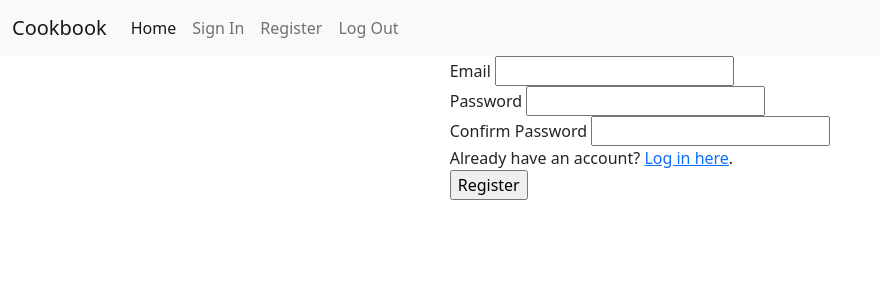
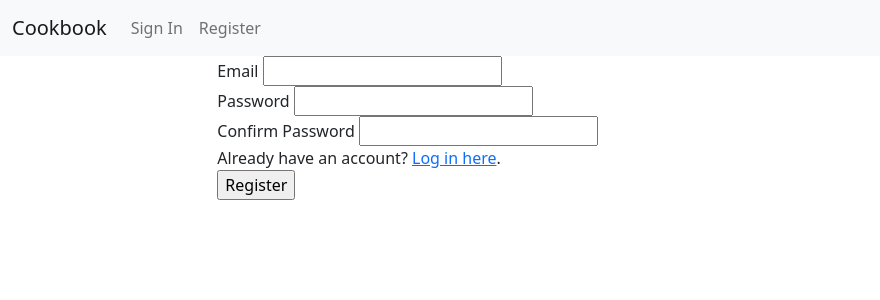
Before and after one commit to Omgyd/Dinner-Tracker, a Flask app: page /register in a window 1280 px wide. Shown: the top 300 px of the page, without its empty margins (0-880 px from the left). Run offline with Flask 2, Linux system fonts and the light colour scheme.

Commit message:
added styling and updated index and layout pages

```diff
--- a/app/mongo.py
+++ b/app/mongo.py
@@ -5,7 +5,7 @@ import datetime as dt
 from flask import redirect, render_template, flash, url_for, session
 from dotenv import load_dotenv
 
-# from .models import User
+from .models import User
 from passlib.hash import pbkdf2_sha256
 from dataclasses import asdict
 
--- a/app/static/css/styles.css
+++ b/app/static/css/styles.css
@@ -1,11 +1,7 @@
-meter{
-  width:100px;
+h3 {
+  margin: 0;
+  display: inline-block;
 }
-span{
+button {
+  margin-left: auto;
 }
-span::after {
- content : attr(data-value);
- top:0px;
- left:-70px;
- position:relative;
-}
--- a/app/templates/layout.html
+++ b/app/templates/layout.html
@@ -17,23 +17,26 @@
       </button>
       <div class="collapse navbar-collapse" id="navbarNavAltMarkup">
         <div class="navbar-nav">
+          {% if session.get('email') %}
           <a class="nav-link active" aria-current="page" href="{{ url_for('index') }}">Home</a>
+          <a class="nav-link" href="{{ url_for('logout') }}">Log Out</a>
+          {% else %}
           <a class="nav-link" href="{{ url_for('login') }}">Sign In</a>
           <a class="nav-link" href="{{ url_for('register') }}">Register</a>
-          <a class="nav-link" href="{{ url_for('logout') }}">Log Out</a>
+          {% endif %}
         </div>
       </div>
     </div>
   </nav>
 <body>
-
-    <div class="d-flex flex-column align-items-center">
+  <div class="row">
+    <div class="col-md-8 offset-md-2">
         {% block body_block %}
 
 
         {% endblock %}
     </div>
-
+  </div>
 
 </body>
 </html>
```
Also changed, not shown: app/templates/index.html (+4 -3 lines).
